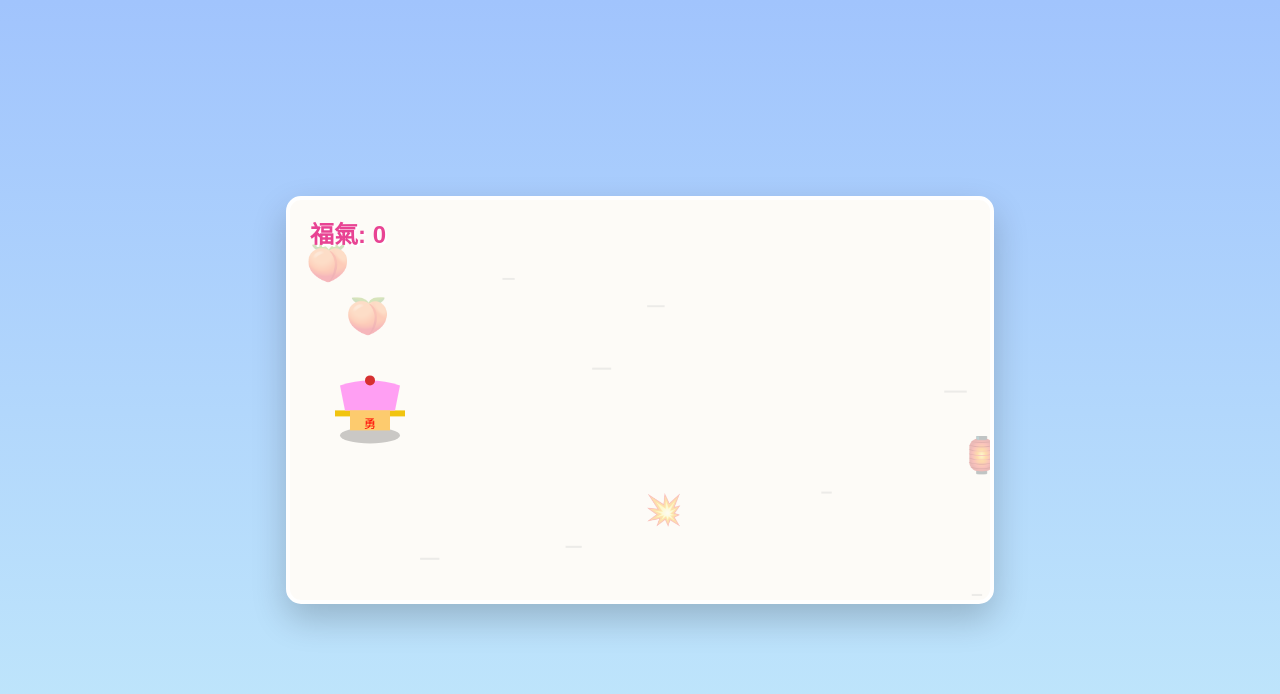
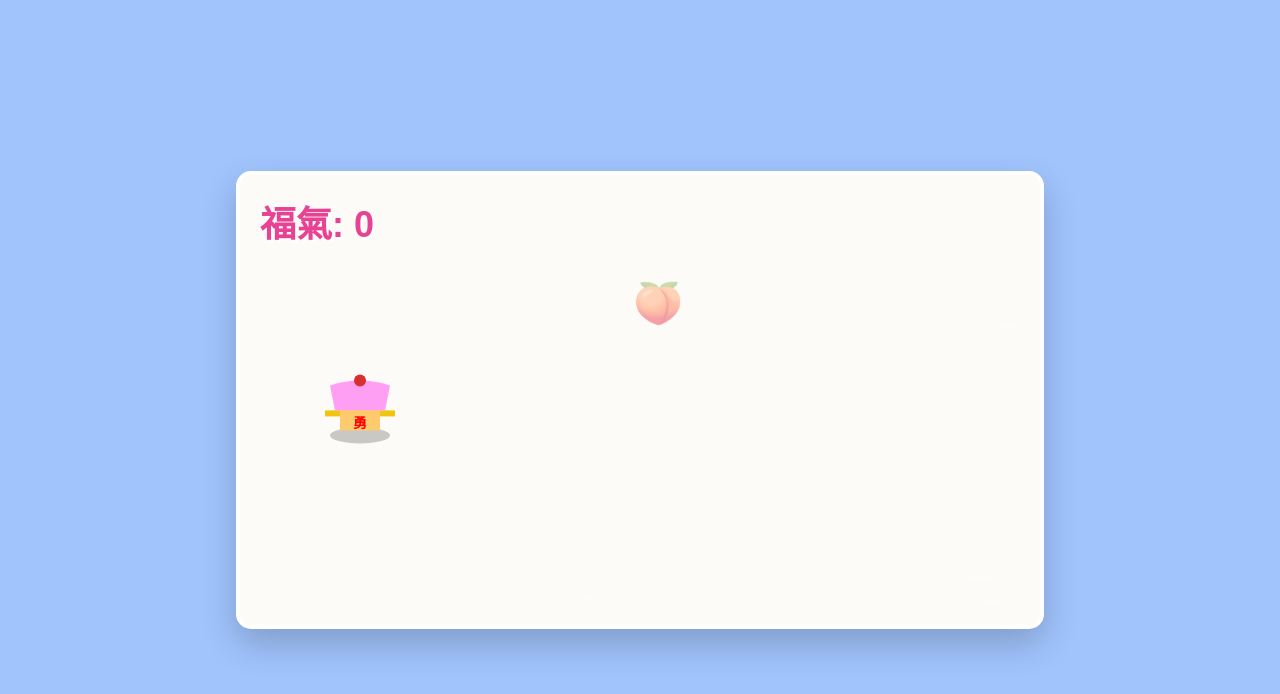
Before and after one commit to bluedream1831-collab/TaiwanMazu, a plain HTML site: page index.html in a window 1280 px wide. Both pictures are taken after a click on the button "起駕出發". Drawn offline with Linux system fonts and the light colour scheme.

Commit message:
Update index.html

```diff
--- a/index.html
+++ b/index.html
@@ -2,57 +2,82 @@
 <html lang="zh-TW">
 <head>
 <meta charset="UTF-8">
-<meta name="viewport" content="width=device-width, initial-scale=1.0, maximum-scale=1.0, user-scalable=no">
-<title>粉紅超跑：鑽轎底祈福版 V4.0</title>
+<!-- 關鍵設定：禁止縮放，適應螢幕寬度，針對手機優化 -->
+<meta name="viewport" content="width=device-width, initial-scale=1.0, maximum-scale=1.0, user-scalable=no, viewport-fit=cover">
+<title>粉紅超跑：全民鑽轎底 V5.0</title>
 <style>
-    body {
+    /* 全局設定 */
+    body, html {
         margin: 0;
         padding: 0;
-        display: flex;
-        justify-content: center;
-        align-items: center;
-        height: 100vh;
-        /* 預設背景：藍天 */
-        background: linear-gradient(180deg, #a1c4fd 0%, #c2e9fb 100%);
+        width: 100%;
+        height: 100%;
+        overflow: hidden; /* 禁止捲動 */
+        background-color: #a1c4fd;
         font-family: '微軟正黑體', sans-serif;
-        overflow: hidden;
-        touch-action: none;
-        transition: background 0.5s;
-    }
-    /* 鑽轎底模式的背景：金光喜氣 */
-    body.fever-mode {
-        background: linear-gradient(180deg, #ff9a9e 0%, #fecfef 99%, #fecfef 100%);
+        touch-action: none; /* 禁止瀏覽器預設觸控行為 */
+        -webkit-user-select: none; /* 禁止選取文字 */
+        user-select: none;
     }
 
+    /* 遊戲容器 */
     #gameContainer {
         position: relative;
-        box-shadow: 0 15px 35px rgba(0,0,0,0.2);
-        border-radius: 15px;
         overflow: hidden;
         background: #fdfbf7;
+        /* 電腦版設定：維持視窗感 */
+        width: 800px;
+        height: 450px;
+        margin: 0 auto;
+        top: 50%;
+        transform: translateY(-50%);
         border: 4px solid #fff;
+        border-radius: 15px;
+        box-shadow: 0 15px 35px rgba(0,0,0,0.2);
     }
-    canvas { display: block; }
 
+    /* 手機版設定 (RWD)：強制全螢幕 */
+    @media (max-width: 820px) {
+        #gameContainer {
+            width: 100% !important;
+            height: 100% !important;
+            top: 0;
+            transform: none;
+            border: none;
+            border-radius: 0;
+            margin: 0;
+        }
+    }
+
+    canvas {
+        display: block;
+        width: 100%;
+        height: 100%;
+    }
+
+    /* 遊戲背景漸層與模式切換 */
+    .bg-normal { background: linear-gradient(180deg, #a1c4fd 0%, #c2e9fb 100%); }
+    .bg-fever { background: linear-gradient(180deg, #ff9a9e 0%, #fecfef 100%); }
+
+    /* UI 介面層 */
     #uiLayer {
         position: absolute;
-        top: 15px;
+        top: 20px;
         left: 20px;
         color: #e84393;
-        font-size: 24px;
+        font-size: clamp(24px, 5vw, 36px); /* 字體大小隨螢幕縮放 */
         font-weight: 900;
         text-shadow: 2px 2px 0 #fff;
         z-index: 10;
         pointer-events: none;
     }
 
-    /* 鑽轎底提示文字 */
     #feverText {
         position: absolute;
-        top: 20%;
+        top: 15%;
         width: 100%;
         text-align: center;
-        font-size: 40px;
+        font-size: clamp(30px, 8vw, 50px);
         color: #d63031;
         font-weight: bold;
         text-shadow: 3px 3px 0 #fff, 0 0 20px rgba(255,215,0,0.8);
@@ -62,6 +87,7 @@
         z-index: 15;
     }
 
+    /* 開始與結束畫面 */
     .screen {
         position: absolute;
         top: 0; left: 0; width: 100%; height: 100%;
@@ -73,44 +99,71 @@
         text-align: center;
         color: #e84393;
         z-index: 20;
+        backdrop-filter: blur(5px);
     }
-    h1 { margin: 0 0 15px 0; font-size: 32px; text-shadow: 2px 2px 0px #ffeaa7; }
-    p { font-size: 18px; color: #555; font-weight: bold; margin-bottom: 25px; }
+
+    h1 {
+        margin: 0 0 10px 0;
+        font-size: clamp(28px, 6vw, 40px);
+        text-shadow: 2px 2px 0px #ffeaa7;
+    }
+
+    p {
+        font-size: clamp(16px, 4vw, 20px);
+        color: #555;
+        font-weight: bold;
+        margin-bottom: 25px;
+        padding: 0 20px;
+    }
+
+    /* 大按鈕，方便手機點擊 */
     button {
         background: linear-gradient(to bottom, #ff9ff3, #f368e0);
         color: white;
         border: none;
-        padding: 12px 40px;
-        font-size: 22px;
+        padding: 15px 50px;
+        font-size: 24px;
         border-radius: 50px;
         cursor: pointer;
         box-shadow: 0 6px 0 #c445b0;
         font-weight: bold;
         transition: transform 0.1s;
+        -webkit-tap-highlight-color: transparent; /* 移除手機點擊藍框 */
     }
     button:active { transform: translateY(6px); box-shadow: 0 0 0 #c445b0; }
 
     @keyframes pulse { from { transform: scale(1); } to { transform: scale(1.1); } }
+
+    /* 手機直向提示 (選用) */
+    .rotate-hint {
+        display: none;
+        font-size: 12px;
+        color: #888;
+        margin-top: 10px;
+    }
 </style>
 </head>
 <body>
 
-<div id="gameContainer">
+<div id="gameContainer" class="bg-normal">
     <canvas id="gameCanvas"></canvas>
+
     <div id="uiLayer">福氣: <span id="score">0</span></div>
-    <div id="feverText">🙏 鑽轎底保平安 🙏<br><span style="font-size:20px">福氣加倍中!</span></div>
+    <div id="feverText">🙏 鑽轎底保平安 🙏<br><span style="font-size:0.6em">衝撞信徒加分！</span></div>
 
     <div id="startScreen" class="screen">
-        <div style="font-size:60px; margin-bottom:20px">🚐💨</div>
-        <h1>粉紅超跑 V4.0</h1>
-        <p>收集金爐 ⚱️ 開啟「鑽轎底」模式<br>賜福給信徒 🙇 獲得高分！</p>
+        <div style="font-size:60px; margin-bottom:10px">🚐💨</div>
+        <h1>粉紅超跑 V5.0</h1>
+        <p>手機全螢幕版！<br>手指按住螢幕上下滑動</p>
+        <p style="font-size:0.8em; color:#d63031">收集金爐 ⚱️ 開啟無敵鑽轎底！</p>
         <button onclick="startGame()">起駕出發</button>
+        <div class="rotate-hint">💡 橫著玩視野更寬喔！</div>
     </div>
 
     <div id="gameOverScreen" class="screen" style="display: none;">
         <h1>🙏 圓滿駐駕 🙏</h1>
         <p>本次累積福氣</p>
-        <h2 style="font-size: 50px; margin: 10px 0; color: #d63031;" id="finalScore">0</h2>
+        <h2 style="font-size: 60px; margin: 10px 0; color: #d63031;" id="finalScore">0</h2>
         <button onclick="startGame()">再次起駕</button>
     </div>
 </div>
@@ -124,38 +177,47 @@
     const gameOverScreen = document.getElementById('gameOverScreen');
     const finalScoreEl = document.getElementById('finalScore');
     const feverText = document.getElementById('feverText');
-    const body = document.body;
 
     let gameRunning = false;
     let score = 0;
     let frames = 0;
     let gameSpeed = 4;
 
-    // 鑽轎底模式 (Fever Mode) 變數
+    // Fever 模式變數
     let isFeverMode = false;
     let feverTimer = 0;
-    const FEVER_DURATION = 300; // 持續 300 幀 (約5秒)
+    const FEVER_DURATION = 350;
 
-    // RWD 設定
+    // --- 關鍵修改：RWD 畫布尺寸處理 ---
     function resizeCanvas() {
-        let width = Math.min(window.innerWidth - 20, 700);
-        let height = 400;
-        if (window.innerWidth < 600) height = window.innerHeight * 0.65;
+        // 取得容器實際大小 (手機上是全螢幕，電腦上是固定框)
+        const width = container.clientWidth;
+        const height = container.clientHeight;
+
+        // 為了避免高解析度手機(Retina)模糊，可以設定 2 倍像素
+        // 這裡為了效能先使用 1:1，但確保 fillStyle 填滿
         canvas.width = width;
         canvas.height = height;
-        container.style.width = width + 'px';
-        container.style.height = height + 'px';
     }
-    window.addEventListener('resize', resizeCanvas);
+    // 監聽視窗改變 (旋轉手機時觸發)
+    window.addEventListener('resize', () => {
+        resizeCanvas();
+        // 如果正在玩，重置媽祖位置避免跑到螢幕外
+        if(gameRunning) {
+            player.y = canvas.height / 2;
+            player.targetY = canvas.height / 2;
+        }
+    });
+    // 初始化
     resizeCanvas();
 
-    // 粒子特效
+    // --- 粒子特效 ---
     const particles = [];
     class Particle {
         constructor(x, y, color) {
             this.x = x;
             this.y = y;
-            this.size = Math.random() * 6 + 2;
+            this.size = Math.random() * 8 + 3; // 手機上粒子大一點比較好看
             this.speedX = Math.random() * 8 - 4;
             this.speedY = Math.random() * 8 - 4;
             this.color = color;
@@ -177,98 +239,95 @@
         }
     }
 
-    // 粉紅超跑主角
+    // --- 粉紅超跑主角 ---
     const player = {
-        x: 80,
-        y: 200,
-        width: 80, // 判定寬度
+        x: 0, // 在 draw 設定
+        y: 0,
+        baseX: 0.15, // 相對 X 位置 (畫面寬度的 15%)
+        width: 80,
         height: 60,
-        targetY: 200,
+        targetY: 0,
         draw: function() {
+            // RWD X 軸位置調整
+            this.x = canvas.width * this.baseX;
+
             ctx.save();
             ctx.translate(this.x, this.y);
 
-            // 晃動效果 (Fever 模式下晃動更快)
+            // 晃動
             const bounceSpeed = isFeverMode ? 0.6 : 0.3;
             const bounce = Math.sin(frames * bounceSpeed) * 3;
             ctx.translate(0, bounce);
 
-            // 1. 陰影
+            // 繪製順序：陰影 -> 棍子 -> 轎身 -> 布簾 -> 裝飾
+
+            // 陰影
             ctx.fillStyle = 'rgba(0,0,0,0.2)';
-            ctx.beginPath();
-            ctx.ellipse(0, 35, 30, 8, 0, 0, Math.PI*2);
-            ctx.fill();
+            ctx.beginPath(); ctx.ellipse(0, 35, 30, 8, 0, 0, Math.PI*2); ctx.fill();
 
-            // 2. 轎棍
-            ctx.fillStyle = '#f1c40f';
-            ctx.fillRect(-35, 10, 70, 6);
+            // 轎棍
+            ctx.fillStyle = '#f1c40f'; ctx.fillRect(-35, 10, 70, 6);
 
-            // 3. 轎身 (如果是 Fever 模式，增加發光效果)
-            if (isFeverMode) {
-                ctx.shadowColor = '#ffeaa7';
-                ctx.shadowBlur = 20;
-            }
+            // 轎身發光
+            if (isFeverMode) { ctx.shadowColor = '#ffeaa7'; ctx.shadowBlur = 25; }
+
+            // 轎身 (粉紅頂蓋)
             ctx.fillStyle = '#ff9ff3';
             ctx.beginPath();
-            ctx.moveTo(-25, 10);
-            ctx.lineTo(25, 10);
-            ctx.lineTo(30, -15);
+            ctx.moveTo(-25, 10); ctx.lineTo(25, 10); ctx.lineTo(30, -15);
             ctx.quadraticCurveTo(0, -25, -30, -15);
             ctx.fill();
-            ctx.shadowBlur = 0; // 重置陰影
+            ctx.shadowBlur = 0;
 
-            // 4. 布簾與裝飾
-            ctx.fillStyle = '#fdcb6e';
-            ctx.fillRect(-20, 10, 40, 20);
-            ctx.fillStyle = '#d63031';
-            ctx.beginPath();
-            ctx.arc(0, -20, 5, 0, Math.PI*2);
-            ctx.fill();
+            // 布簾
+            ctx.fillStyle = '#fdcb6e'; ctx.fillRect(-20, 10, 40, 20);
 
-            // 5. 勇字
-            ctx.fillStyle = 'red';
-            ctx.font = '12px Arial';
-            ctx.textAlign = 'center';
-            ctx.fillText('勇', 0, 24);
+            // 繡球
+            ctx.fillStyle = '#d63031'; ctx.beginPath(); ctx.arc(0, -20, 6, 0, Math.PI*2); ctx.fill();
+
+            // 勇字
+            ctx.fillStyle = 'red'; ctx.font = 'bold 14px Arial'; ctx.textAlign = 'center'; ctx.fillText('勇', 0, 24);
 
             ctx.restore();
         },
         update: function() {
-            this.y += (this.targetY - this.y) * 0.15;
+            // 平滑跟隨
+            this.y += (this.targetY - this.y) * 0.2; // 0.2 係數讓反應更靈敏
+
+            // 邊界限制
             if(this.y < 40) this.targetY = 40;
             if(this.y > canvas.height - 40) this.targetY = canvas.height - 40;
         }
     };
 
-    // 道具設定
+    // --- 道具 ---
     const items = [];
     const itemTypes = [
-        { emoji: '🏮', type: 'good', points: 10, size: 35, color: '#e17055' },
-        { emoji: '🍑', type: 'good', points: 20, size: 35, color: '#ff7675' },
-        { emoji: '💥', type: 'bad', points: 0, size: 30 },
-        { emoji: '⚱️', type: 'trigger', points: 50, size: 40, color: '#fdcb6e' } // 金爐：觸發道具
+        { emoji: '🏮', type: 'good', points: 10, size: 40, color: '#e17055' },
+        { emoji: '🍑', type: 'good', points: 20, size: 40, color: '#ff7675' },
+        { emoji: '💥', type: 'bad', points: 0, size: 35 },
+        { emoji: '⚱️', type: 'trigger', points: 50, size: 45, color: '#fdcb6e' }
     ];
-
-    // 鑽轎底專用道具 (信徒)
-    const believerItem = { emoji: '🙇', type: 'fever', points: 50, size: 40, color: '#ffeaa7' };
+    const believerItem = { emoji: '🙇', type: 'fever', points: 50, size: 45, color: '#ffeaa7' };
 
     class Item {
         constructor(forceType = null) {
             if (forceType) {
                 this.typeData = forceType;
             } else {
-                // 一般模式隨機產生
                 let rand = Math.random();
-                if (rand < 0.05) this.typeData = itemTypes[3]; // 5% 機率出金爐
-                else if (rand < 0.35) this.typeData = itemTypes[2]; // 30% 機率壞東西
+                if (rand < 0.05) this.typeData = itemTypes[3]; // 金爐
+                else if (rand < 0.35) this.typeData = itemTypes[2]; // 炸彈
                 else if (rand < 0.65) this.typeData = itemTypes[1];
                 else this.typeData = itemTypes[0];
             }
 
             this.x = canvas.width + 50;
-            // 如果是信徒(鑽轎底)，位置會稍微偏下方，模擬在地上跪拜
+
+            // 根據畫布高度決定生成位置
             if (this.typeData.type === 'fever') {
-                 this.y = Math.random() * (canvas.height/2) + (canvas.height/2 - 40);
+                // 信徒稍微偏下
+                 this.y = Math.random() * (canvas.height * 0.6) + (canvas.height * 0.3);
             } else {
                  this.y = Math.random() * (canvas.height - 80) + 40;
             }
@@ -283,32 +342,26 @@
             ctx.fillText(this.typeData.emoji, this.x, this.y);
         }
         update() {
-            // Fever 模式下道具移動稍微快一點
-            let currentSpeed = isFeverMode ? this.speed + 3 : this.speed;
+            let currentSpeed = isFeverMode ? this.speed + 4 : this.speed;
             this.x -= currentSpeed;
-
             if (this.x < -50) this.markedForDeletion = true;
 
             const dist = Math.hypot(this.x - player.x, this.y - player.y);
-            // 碰撞判定範圍
-            if (dist < 45) {
+            // 手機版碰撞寬容度稍微大一點 (50)
+            if (dist < 50) {
                 if (this.typeData.type === 'bad') {
-                    if (!isFeverMode) endGame(); // 無敵模式下不怕炸彈
+                    if (!isFeverMode) endGame();
                 }
                 else if (this.typeData.type === 'trigger') {
-                    // 吃到金爐，啟動鑽轎底模式
                     startFeverMode();
                     this.markedForDeletion = true;
                     createExplosion(this.x, this.y, '#fdcb6e');
                 }
                 else {
-                    // 吃到好東西或信徒
                     score += this.typeData.points;
                     scoreEl.innerText = score;
                     this.markedForDeletion = true;
                     createExplosion(this.x, this.y, this.typeData.color);
-
-                    // 難度遞增
                     if(score % 100 === 0) gameSpeed += 0.5;
                 }
             }
@@ -316,38 +369,36 @@
     }
 
     function createExplosion(x, y, color) {
-        for(let i=0; i<10; i++){
+        for(let i=0; i<12; i++){
             particles.push(new Particle(x, y, color));
         }
     }
 
     function startFeverMode() {
-        if (isFeverMode) {
-            feverTimer = FEVER_DURATION; // 延長時間
-            return;
-        }
+        if (isFeverMode) { feverTimer = FEVER_DURATION; return; }
         isFeverMode = true;
         feverTimer = FEVER_DURATION;
-        body.classList.add('fever-mode');
+        container.classList.remove('bg-normal');
+        container.classList.add('bg-fever');
         feverText.style.display = 'block';
-
-        // 清除場上所有炸彈
-        items.forEach(item => {
-            if(item.typeData.type === 'bad') item.markedForDeletion = true;
-        });
+        items.forEach(item => { if(item.typeData.type === 'bad') item.markedForDeletion = true; });
     }
 
     function endFeverMode() {
         isFeverMode = false;
-        body.classList.remove('fever-mode');
+        container.classList.remove('bg-fever');
+        container.classList.add('bg-normal');
         feverText.style.display = 'none';
     }
 
-    // 速度線
+    // --- 速度線背景 ---
     const lines = [];
     class SpeedLine {
         constructor() {
-            this.x = canvas.width;
+            this.reset();
+        }
+        reset() {
+            this.x = Math.random() * canvas.width;
             this.y = Math.random() * canvas.height;
             this.width = Math.random() * 20 + 10;
             this.speed = Math.random() * 10 + 5;
@@ -361,67 +412,64 @@
             }
         }
         draw() {
-            ctx.fillStyle = isFeverMode ? 'rgba(255, 255, 255, 0.5)' : 'rgba(200, 200, 200, 0.3)';
-            ctx.fillRect(this.x, this.y, this.width, isFeverMode ? 3 : 2);
+            ctx.fillStyle = isFeverMode ? 'rgba(255, 255, 255, 0.6)' : 'rgba(255, 255, 255, 0.4)';
+            ctx.fillRect(this.x, this.y, this.width, isFeverMode ? 4 : 2);
         }
     }
-    for(let i=0; i<10; i++) lines.push(new SpeedLine());
+    for(let i=0; i<15; i++) lines.push(new SpeedLine());
 
-    // 輸入監聽
+    // --- 操作監聽 (手機+電腦) ---
     const keys = {};
     document.addEventListener('keydown', e => keys[e.code] = true);
     document.addEventListener('keyup', e => keys[e.code] = false);
 
-    canvas.addEventListener('touchstart', handleTouch, {passive: false});
-    canvas.addEventListener('touchmove', handleTouch, {passive: false});
+    // 手機觸控：使用整個 container
+    container.addEventListener('touchstart', handleTouch, {passive: false});
+    container.addEventListener('touchmove', handleTouch, {passive: false});
+
     function handleTouch(e) {
         if (!gameRunning) return;
-        e.preventDefault();
+        e.preventDefault(); // 禁止瀏覽器滑動
+
+        // 取得觸控點相對於 Canvas 的位置
         const rect = canvas.getBoundingClientRect();
-        player.targetY = e.touches[0].clientY - rect.top;
+        const touchY = e.touches[0].clientY - rect.top;
+
+        // 直接設定目標位置，讓媽祖跟手
+        player.targetY = touchY;
     }
 
+    // --- 遊戲迴圈 ---
     function animate() {
         if (!gameRunning) return;
         ctx.clearRect(0, 0, canvas.width, canvas.height);
 
-        // 背景線條
         lines.forEach(line => { line.update(); line.draw(); });
 
-        // 主角
-        if (keys.ArrowUp) player.targetY -= 7;
-        if (keys.ArrowDown) player.targetY += 7;
+        if (keys.ArrowUp) player.targetY -= 9; // 電腦按鍵速度
+        if (keys.ArrowDown) player.targetY += 9;
         player.update();
         player.draw();
 
-        // 道具生成邏輯
-        let spawnRate = isFeverMode ? 10 : Math.max(25, 60 - gameSpeed*2); // Fever模式生成非常快
-
+        // 道具生成
+        let spawnRate = isFeverMode ? 8 : Math.max(20, 60 - gameSpeed*1.5);
         if (frames % spawnRate === 0) {
-            if (isFeverMode) {
-                // 鑽轎底模式：只產生信徒
-                items.push(new Item(believerItem));
-            } else {
-                // 一般模式
-                items.push(new Item());
-            }
+            if (isFeverMode) items.push(new Item(believerItem));
+            else items.push(new Item());
         }
 
-        // 更新道具
         for (let i = items.length - 1; i >= 0; i--) {
             items[i].update();
             items[i].draw();
             if (items[i].markedForDeletion) items.splice(i, 1);
         }
 
-        // 更新粒子
         for (let i = particles.length - 1; i >= 0; i--) {
             particles[i].update();
             particles[i].draw();
             if (particles[i].life <= 0) particles.splice(i, 1);
         }
 
-        // Fever 模式倒數
         if (isFeverMode) {
             feverTimer--;
             if (feverTimer <= 0) endFeverMode();
@@ -432,20 +480,24 @@
     }
 
     function startGame() {
-        resizeCanvas();
+        resizeCanvas(); // 確保尺寸正確
         gameRunning = true;
         score = 0;
         frames = 0;
-        gameSpeed = 4;
+        gameSpeed = 5; // 手機版稍微快一點點比較刺激
         items.length = 0;
         particles.length = 0;
         isFeverMode = false;
-        body.classList.remove('fever-mode');
+        container.classList.remove('bg-fever');
+        container.classList.add('bg-normal');
         feverText.style.display = 'none';
 
         scoreEl.innerText = score;
+
+        // 初始位置設定在畫面中間
         player.y = canvas.height / 2;
         player.targetY = canvas.height / 2;
+
         startScreen.style.display = 'none';
         gameOverScreen.style.display = 'none';
         animate();
@@ -455,7 +507,7 @@
         gameRunning = false;
         finalScoreEl.innerText = score;
         gameOverScreen.style.display = 'flex';
-        body.classList.remove('fever-mode');
+        container.classList.remove('bg-fever');
         feverText.style.display = 'none';
     }
 </script>
```
